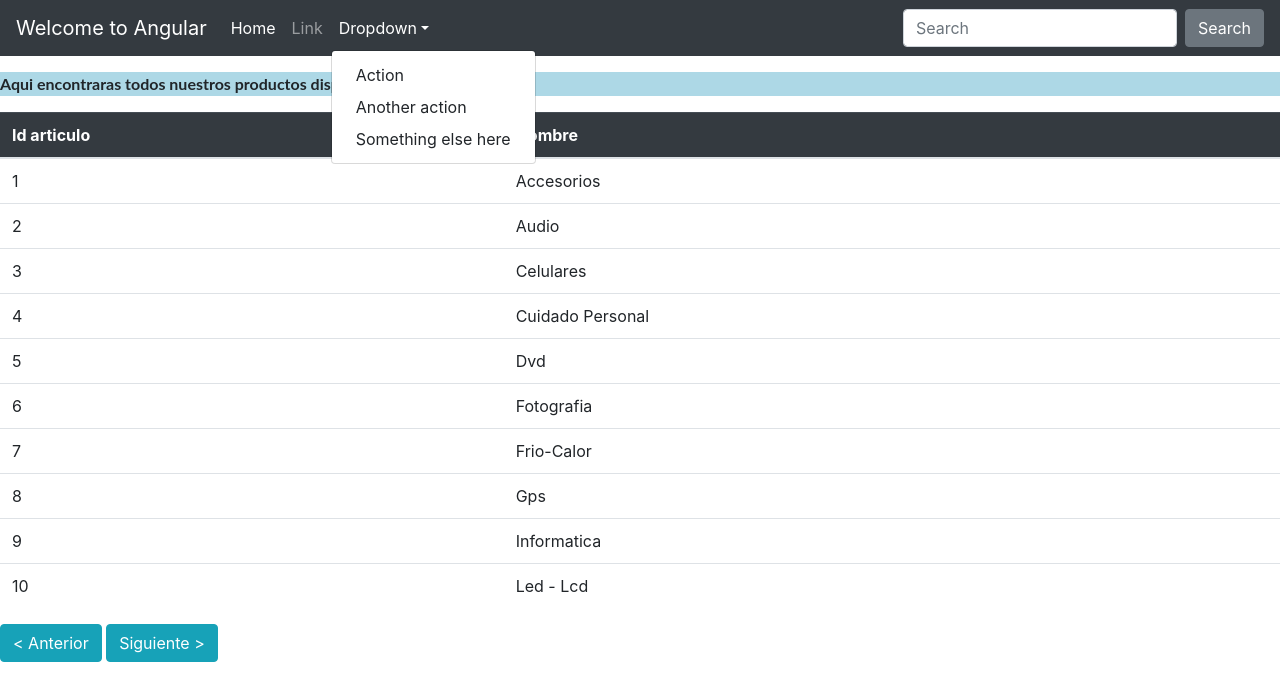
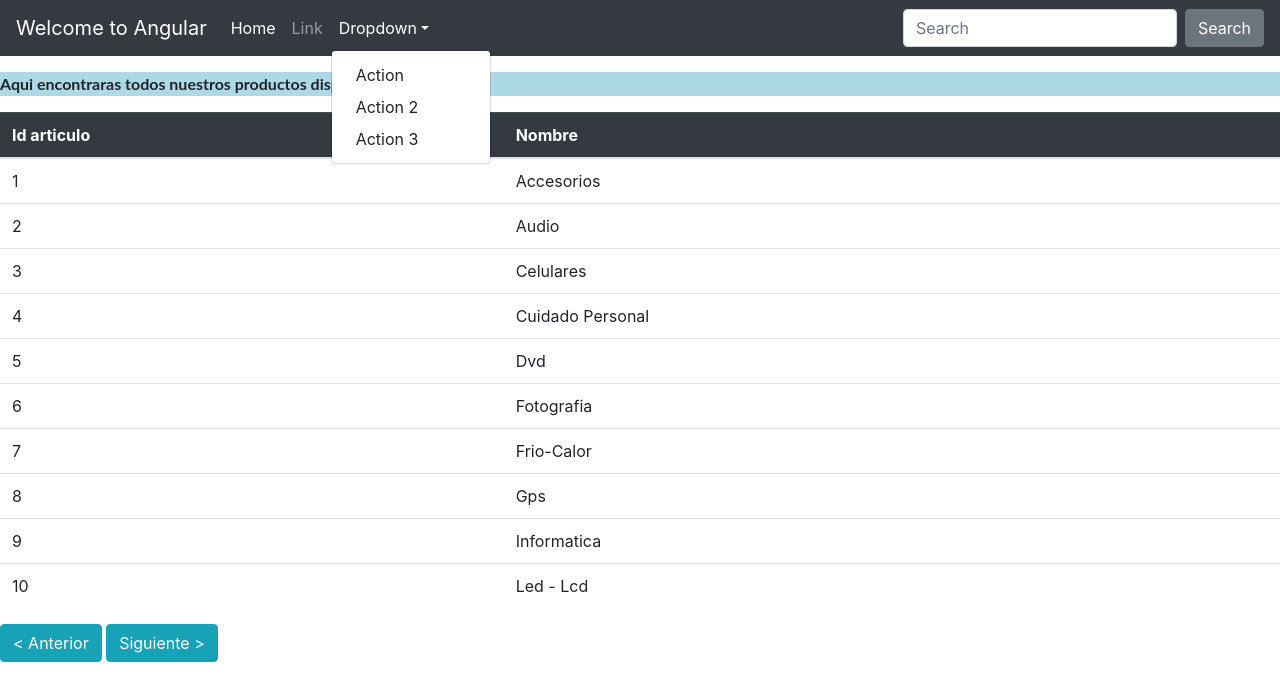
Before and after one commit to juliscrep/angular-primer-proyecto, an Angular app: page / in a window 1280 px wide. Both pictures are taken after a click on the link "Dropdown". Shown: the top 700 px of the page. Built offline with nearby package versions, Linux system fonts and the light colour scheme.

Commit message:
1 file modified

```diff
--- a/src/app/menu-barra/menu-barra.component.html
+++ b/src/app/menu-barra/menu-barra.component.html
@@ -16,8 +16,8 @@
         <a class="nav-link dropdown-toggle" href="#" id="dropdown01" data-toggle="dropdown" aria-haspopup="true" aria-expanded="false">Dropdown</a>
         <div class="dropdown-menu" aria-labelledby="dropdown01">
           <a class="dropdown-item" href="#">Action</a>
-          <a class="dropdown-item" href="#">Another action</a>
-          <a class="dropdown-item" href="#">Something else here</a>
+          <a class="dropdown-item" href="#">Action 2</a>
+          <a class="dropdown-item" href="#">Action 3</a>
         </div>
       </li>
     </ul>
```
